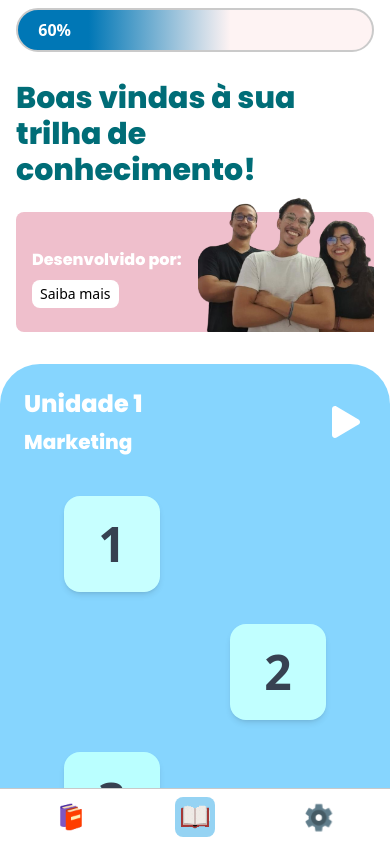
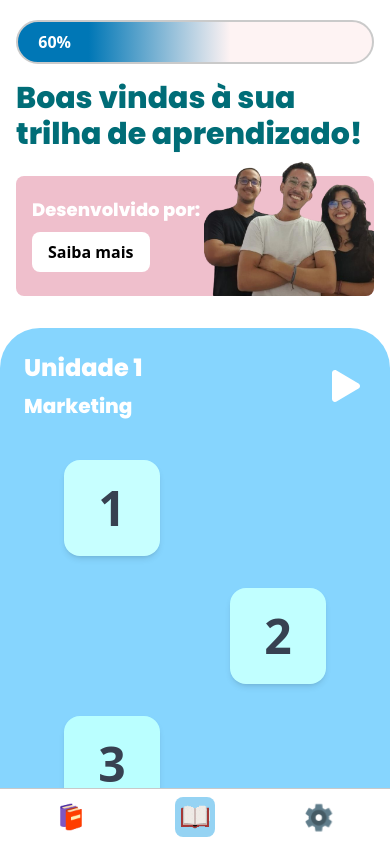
Before and after one commit to mariadxavier/roadmap-administracao, a React (Vite) app: page /principal in a window 390 px wide. Built offline with nearby package versions, Linux system fonts and the light colour scheme; a web font is replaced by a local one.

Commit message:
style: fix

```diff
--- a/src/components/AboutUs.tsx
+++ b/src/components/AboutUs.tsx
@@ -3,18 +3,18 @@ import imgDevs from "../assets/img-devs.png";
 export function AboutUs() {
   return (
     <div className="w-full px-4 h-fit grid place-items-center">
-      <div className=" bg-[#EFBFCC] w-full max-w-[370px] h-[20dvh] max-h-[120px] flex items-end pl-4 rounded-lg gap-4 ">
+      <div className=" bg-[#EFBFCC] w-full max-w-[370px] h-[20dvh] max-h-[120px] flex items-end pl-4 rounded-lg gap-1 ">
         <div className="mb-6 xsm:mb-3">
-          <h4 className="font-poppins font-extrabold text-white mb-2 text-nowrap xsm:text-sm">
+          <h4 className="font-poppins font-extrabold text-white mb-2 text-nowrap text-lg xsm:text-sm">
             Desenvolvido por:
           </h4>
-          <button className="px-2 py-1 bg-white rounded-lg text-sm xsm:text-xs">
+          <button className="px-4 py-2 bg-white rounded-lg text-base xsm:text-sm font-bold">
             Saiba mais
           </button>
         </div>
         <div className=" w-full h-[calc(100%+15px)]  relative flex items-center justify-center">
           <img
-            className=" bottom-0 w-full h-full absolute"
+            className="rounded-lg bottom-0 w-full h-full absolute"
             src={imgDevs}
             draggable={false}
           />
--- a/src/components/Header.tsx
+++ b/src/components/Header.tsx
@@ -23,7 +23,7 @@ export function Header({percent}: PropsHeader) {
   }, []);
 
   return (
-    <header className='fixed top-2 lg:w-9/12 w-full grid place-items-center z-10'>
+    <header className='fixed top-5 lg:w-9/12 w-full grid place-items-center z-10'>
       {/* Container Header */}
       <div className='w-11/12 bg-white h-10 rounded-full border-2 border-[#cacaca] flex items-center p-5' style={{background: `linear-gradient(90deg, rgba(0,119,182,1) ${progress >= 100 ? "100" : progress >= 50 ? "20" : "0" }%, rgba(254,243,243,1) ${progress}%)`}}>
         <p className={twMerge("font-bold", progress >= 22 ? "text-white" : "text-black")} >{percent}%</p>
--- a/src/pages/Principal.tsx
+++ b/src/pages/Principal.tsx
@@ -17,8 +17,8 @@ export function Principal() {
                 <main className="overflow-scroll">
                     <header className="flex flex-col items-center w-full gap-6 py-4">
                         <Header percent={60} />
-                        <h1 className="w-full sm:w-10/12 self-start mt-16 px-4 sm:px-8 font-poppins font-extrabold text-titlePrincipal-adm text-3xl lg:hidden">
-                            Boas vindas à sua trilha de conhecimento!
+                        <h1 className="w-full sm:w-10/12 self-start mt-16 px-4 sm:px-8 font-poppins font-extrabold text-titlePrincipal-adm text-3xl lg:hidden xsm:text-2xl">
+                            Boas vindas à sua trilha de aprendizado!
                         </h1>
                         <div className="size-full lg:hidden">
                             <AboutUs />
```
